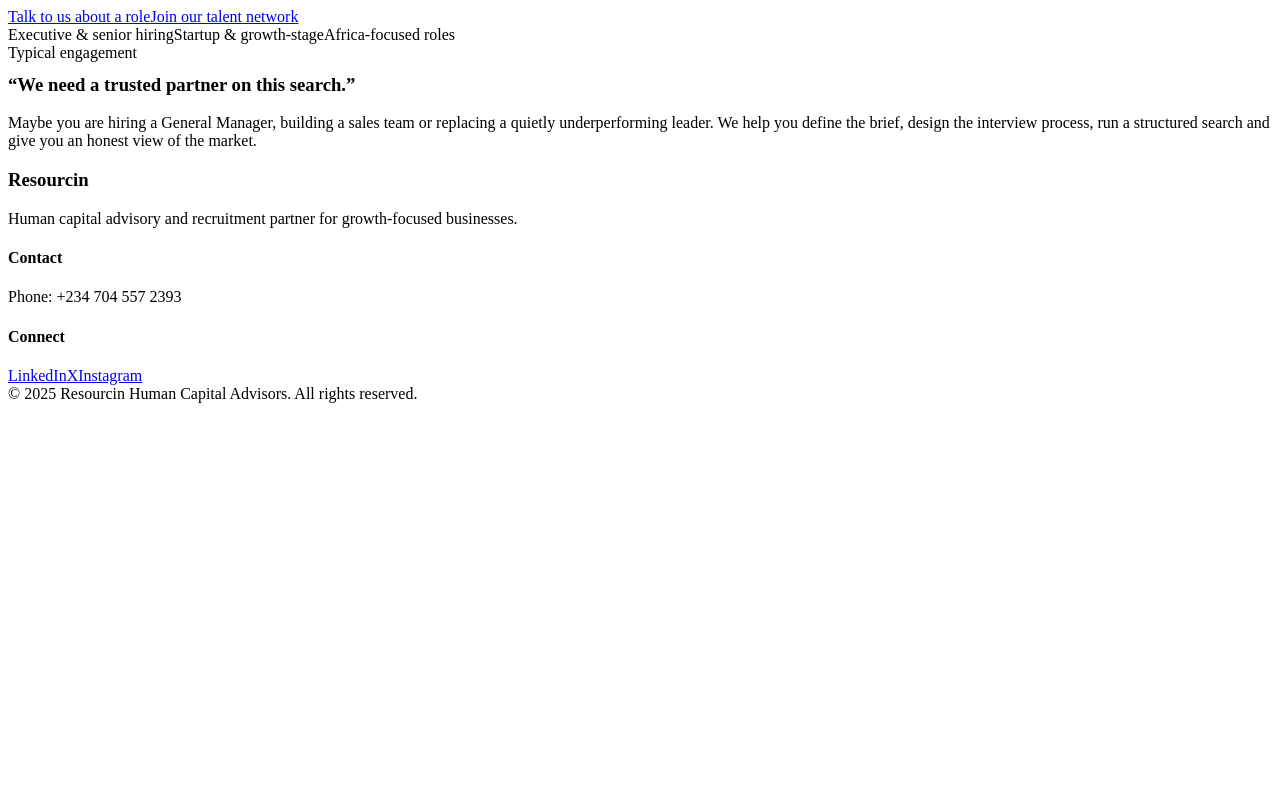
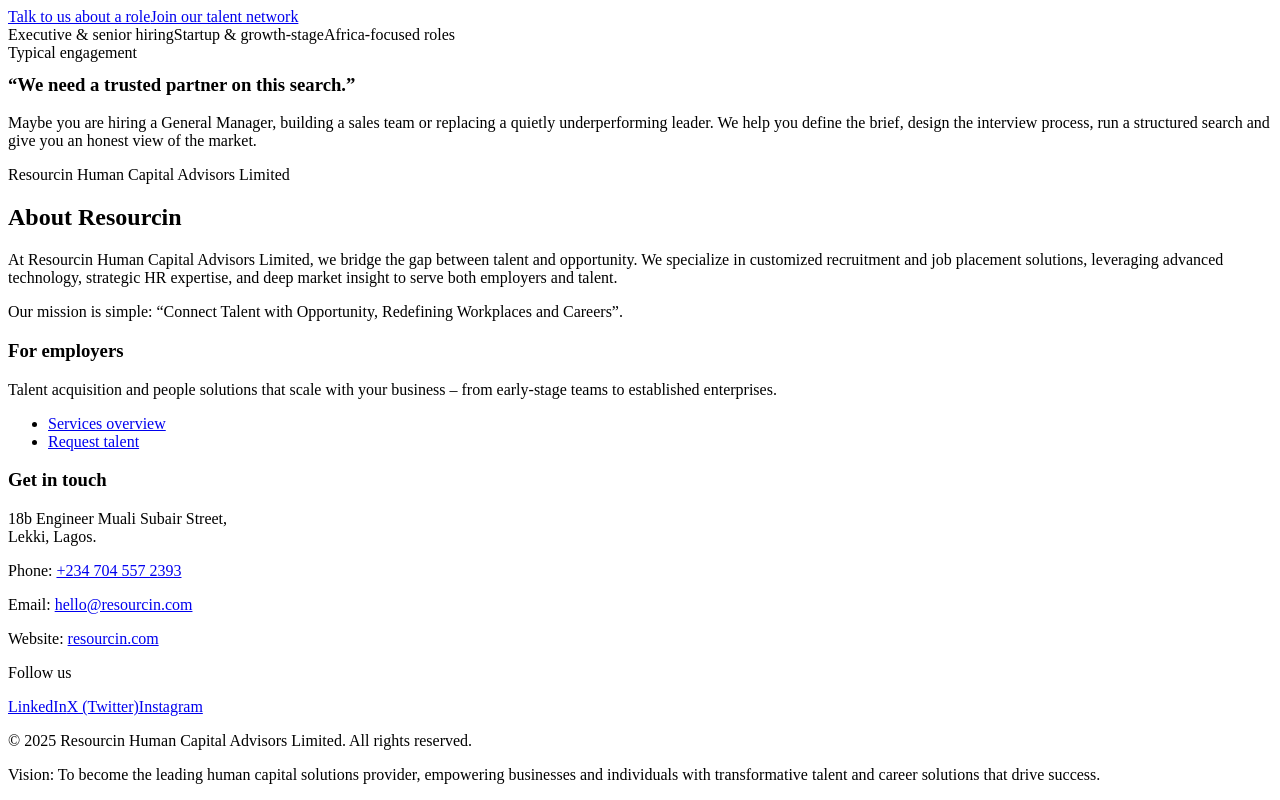
Before and after one commit to xieph-hub/resourcin-site, a Next.js app: page / in a window 1280 px wide. Shown: the part 439-1239 px from the top of the page. Before the commit the page ends 850 px from the top, so only its background shows below. Built offline with nearby package versions, Linux system fonts and the light colour scheme.

Commit message:
Update Footer.tsx

```diff
--- a/components/Footer.tsx
+++ b/components/Footer.tsx
@@ -1,60 +1,154 @@
+// components/Footer.tsx
 import Link from "next/link";
+
+const CURRENT_YEAR = new Date().getFullYear();
 
 export default function Footer() {
   return (
-    <footer className="mt-12 bg-[#172965] text-slate-100">
-      <div className="mx-auto max-w-6xl px-4 py-10 sm:px-6 lg:px-8">
-        <div className="grid gap-8 md:grid-cols-3">
-          <div>
-            <h3 className="text-sm font-semibold tracking-wide">Resourcin</h3>
-            <p className="mt-2 text-xs text-slate-200/80">
-              Human capital advisory and recruitment partner for growth-focused
-              businesses.
+    <footer className="mt-16 border-t border-slate-200 bg-[#172965] text-slate-100">
+      <div className="mx-auto max-w-6xl px-4 py-10">
+        <div className="grid gap-10 md:grid-cols-4">
+          {/* Brand + About */}
+          <div className="md:col-span-2 space-y-3">
+            <div className="inline-flex items-center gap-2 rounded-full bg-white/5 px-3 py-1 text-[10px] font-medium uppercase tracking-[0.16em] text-[#FFC000]">
+              <span className="h-1.5 w-1.5 rounded-full bg-[#FFC000]" />
+              Resourcin Human Capital Advisors Limited
+            </div>
+            <h2 className="text-sm font-semibold text-white">
+              About Resourcin
+            </h2>
+            <p className="text-xs leading-relaxed text-slate-200/80">
+              At Resourcin Human Capital Advisors Limited, we bridge the gap
+              between talent and opportunity. We specialize in customized
+              recruitment and job placement solutions, leveraging advanced
+              technology, strategic HR expertise, and deep market insight to
+              serve both employers and talent.
+            </p>
+            <p className="text-xs leading-relaxed text-slate-200/80">
+              Our mission is simple:{" "}
+              <span className="font-semibold">
+                “Connect Talent with Opportunity, Redefining Workplaces and
+                Careers”.
+              </span>
             </p>
           </div>
 
-          <div>
-            <h4 className="text-xs font-semibold uppercase tracking-wide text-slate-200/80">
-              Contact
-            </h4>
-            <p className="mt-2 text-xs text-slate-100">
-              Phone: <span className="font-medium">+234 704 557 2393</span>
+          {/* For Employers */}
+          <div className="space-y-3 text-xs">
+            <h3 className="text-sm font-semibold text-white">
+              For employers
+            </h3>
+            <p className="text-slate-200/80">
+              Talent acquisition and people solutions that scale with your
+              business – from early-stage teams to established enterprises.
+            </p>
+            <ul className="space-y-2">
+              <li>
+                <Link
+                  href="/services"
+                  className="hover:text-[#FFC000] transition"
+                >
+                  Services overview
+                </Link>
+              </li>
+              <li>
+                <Link
+                  href="/for-employers/request-talent"
+                  className="hover:text-[#FFC000] transition"
+                >
+                  Request talent
+                </Link>
+              </li>
+            </ul>
+          </div>
+
+          {/* Contact + Socials */}
+          <div className="space-y-3 text-xs">
+            <h3 className="text-sm font-semibold text-white">
+              Get in touch
+            </h3>
+            <div className="space-y-1 text-slate-200/80">
+              <p>
+                18b Engineer Muali Subair Street,
+                <br />
+                Lekki, Lagos.
+              </p>
+              <p>
+                Phone:{" "}
+                <a
+                  href="tel:+2347045572393"
+                  className="hover:text-[#FFC000] transition"
+                >
+                  +234 704 557 2393
+                </a>
+              </p>
+              <p>
+                Email:{" "}
+                <a
+                  href="mailto:hello@resourcin.com"
+                  className="hover:text-[#FFC000] transition"
+                >
+                  hello@resourcin.com
+                </a>
+              </p>
+              <p>
+                Website:{" "}
+                <a
+                  href="https://www.resourcin.com"
+                  className="hover:text-[#FFC000] transition"
+                  target="_blank"
+                  rel="noreferrer"
+                >
+                  resourcin.com
+                </a>
               </p>
             </div>
 
-          <div>
-            <h4 className="text-xs font-semibold uppercase tracking-wide text-slate-200/80">
-              Connect
-            </h4>
-            <div className="mt-2 flex flex-wrap gap-3 text-xs">
-              <Link
+            <div className="pt-2">
+              <p className="text-[11px] font-semibold uppercase tracking-[0.16em] text-slate-200/80">
+                Follow us
+              </p>
+              <div className="mt-2 flex flex-wrap items-center gap-3 text-xs">
+                <a
                   href="https://www.linkedin.com/company/resourcin"
                   target="_blank"
-                className="underline underline-offset-4 hover:text-[#FFC000]"
+                  rel="noreferrer"
+                  className="rounded-full bg-white/5 px-3 py-1 hover:bg-[#FFC000] hover:text-[#172965] transition"
                 >
                   LinkedIn
-              </Link>
-              <Link
+                </a>
+                <a
                   href="https://x.com/resourcinhq"
                   target="_blank"
-                className="underline underline-offset-4 hover:text-[#FFC000]"
+                  rel="noreferrer"
+                  className="rounded-full bg-white/5 px-3 py-1 hover:bg-[#FFC000] hover:text-[#172965] transition"
                 >
-                X
-              </Link>
-              <Link
+                  X (Twitter)
+                </a>
+                <a
                   href="https://www.instagram.com/resourcinhq/"
                   target="_blank"
-                className="underline underline-offset-4 hover:text-[#FFC000]"
+                  rel="noreferrer"
+                  className="rounded-full bg-white/5 px-3 py-1 hover:bg-[#FFC000] hover:text-[#172965] transition"
                 >
                   Instagram
-              </Link>
+                </a>
+              </div>
             </div>
           </div>
         </div>
 
-        <div className="mt-6 border-t border-slate-700/60 pt-4 text-[11px] text-slate-300">
-          © {new Date().getFullYear()} Resourcin Human Capital Advisors. All
+        {/* Bottom bar */}
+        <div className="mt-8 flex flex-col gap-2 border-t border-white/10 pt-4 text-[11px] text-slate-200/70 md:flex-row md:items-center md:justify-between">
+          <p>
+            © {CURRENT_YEAR} Resourcin Human Capital Advisors Limited. All
             rights reserved.
+          </p>
+          <p>
+            Vision: To become the leading human capital solutions provider,
+            empowering businesses and individuals with transformative talent and
+            career solutions that drive success.
+          </p>
         </div>
       </div>
     </footer>
```
Lines whose indentation alone changed are shown as unchanged.
